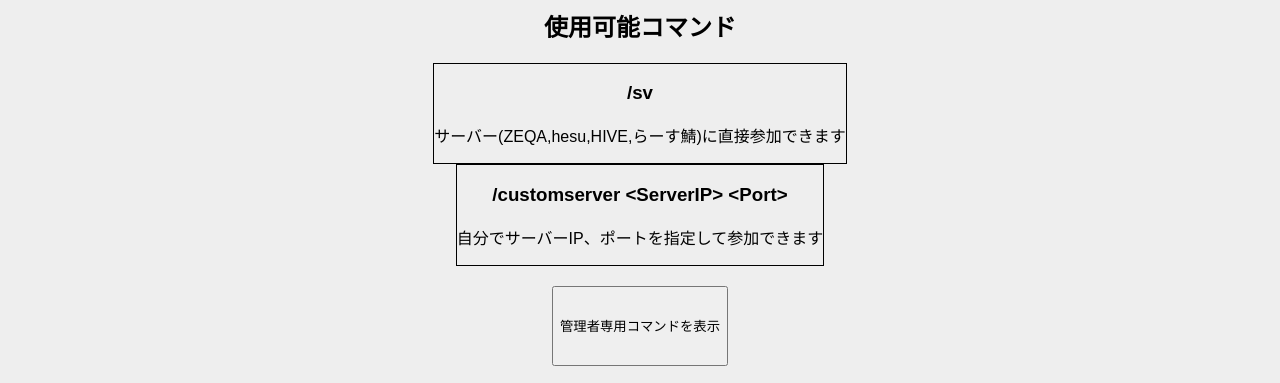
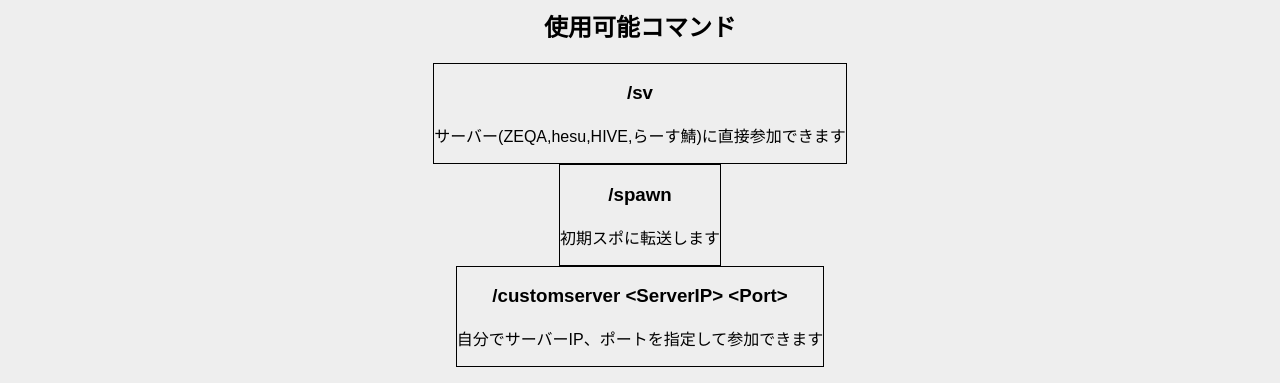
Before and after one commit to auieo-dayo/auserver, a plain HTML site: page cmd/index.html in a window 1280 px wide. Shown: the part 495-878 px from the top of the page. Drawn offline with Linux system fonts and the light colour scheme; no server answers; a web font is replaced by a local one.

Commit message:
使用可能コマンドに「/spawn」を追加

```diff
--- a/cmd/index.html
+++ b/cmd/index.html
@@ -44,6 +44,10 @@
         <p>サーバー(ZEQA,hesu,HIVE,らーす鯖)に直接参加できます</p>
     </div>
     <div class="cmd">
+        <h3>/spawn</h3>
+        <p>初期スポに転送します</p>
+    </div>
+    <div class="cmd">
         <h3>/customserver &lt;ServerIP&gt; &lt;Port&gt;</h3>
         <p>自分でサーバーIP、ポートを指定して参加できます</p>
     </div>
```
